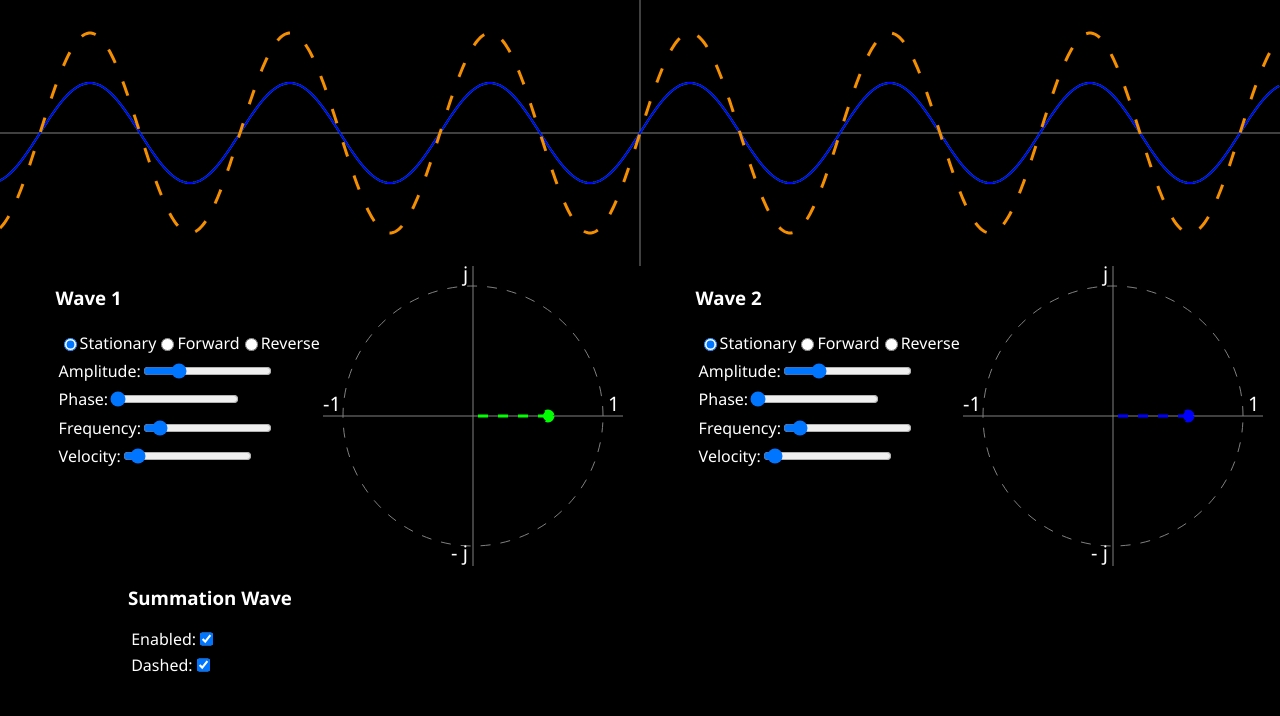
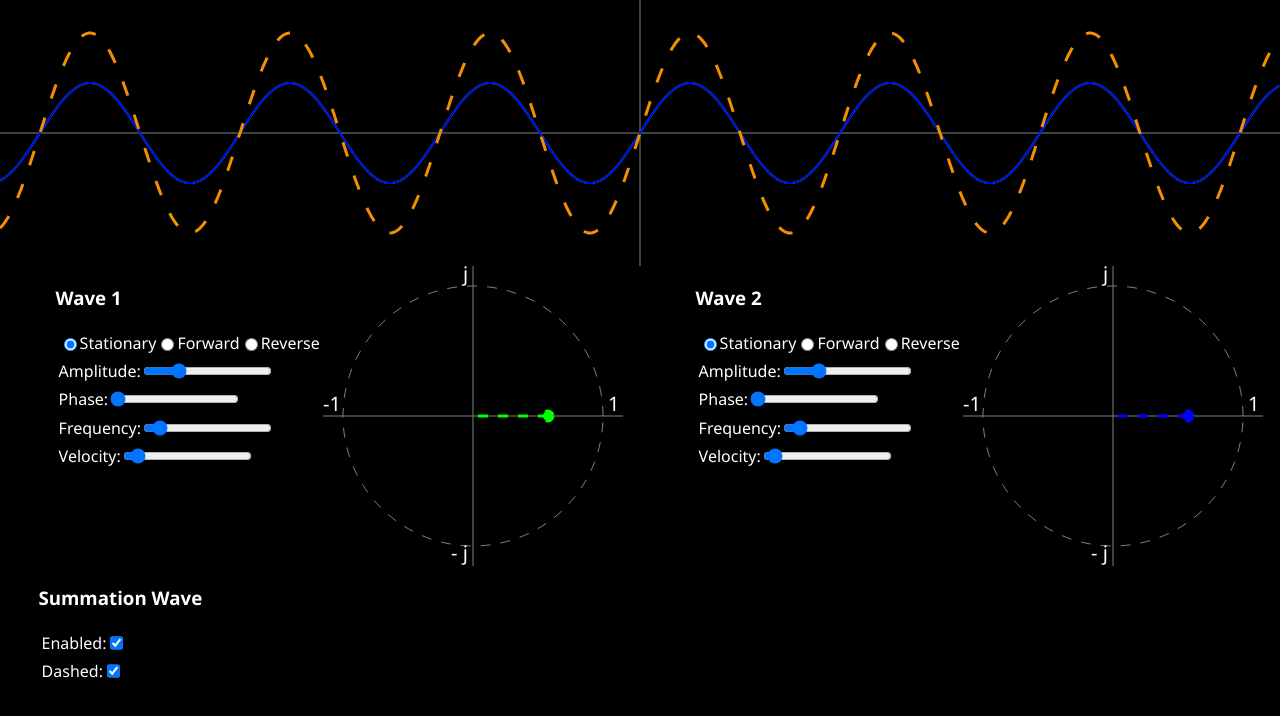
Before and after one commit to BenMillar-York/Individual-Project, a website: page index.html in a window 1280 px wide. Drawn offline with Linux system fonts and the light colour scheme.

Commit message:
Added summation menu

```diff
--- a/index.html
+++ b/index.html
@@ -14,6 +14,7 @@
 <body onload="init()">
     <canvas id="canvas"></canvas>
 
+    <div class="gui">
     <div class="lower">
     <div class="wave-menu">
         <div class="menu">
@@ -84,25 +85,25 @@
     </div>
         <canvas id="wave2-argand" height="300", width="300"></canvas>
         </div>
+
+
     </div>
 
     <div class="menu">
 
-        <div class="left-menu">
         <h3>Summation Wave</h3>
         <div class="input-menu">
             <label for="summation_enabled">Enabled: </label>
             <input type="checkbox" id="summation_enabled" name="summation_enabled" value="1" checked>
         </div>
         <div class="input-menu">
-                <label for="summation_enabled">Dashed: </label>
+            <label for="summation_dashed">Dashed: </label>
             <input type="checkbox" id="summation_dashed" name="summation_dashed" value="1" checked>
         </div>
     </div>
 
+    </div>
 
-
-    </div>
 
 
 </body>
--- a/styles/style.css
+++ b/styles/style.css
@@ -44,8 +44,7 @@ h3 {
     color: white;
 }
 
-
-.left-menu {
-    justify-content: left;
-    padding-left: 7vw;
+.gui {
+    display: flex;
+    flex-direction: column;
 }
```
Also changed, not shown: README.md. Lines whose indentation alone changed are shown as unchanged.
